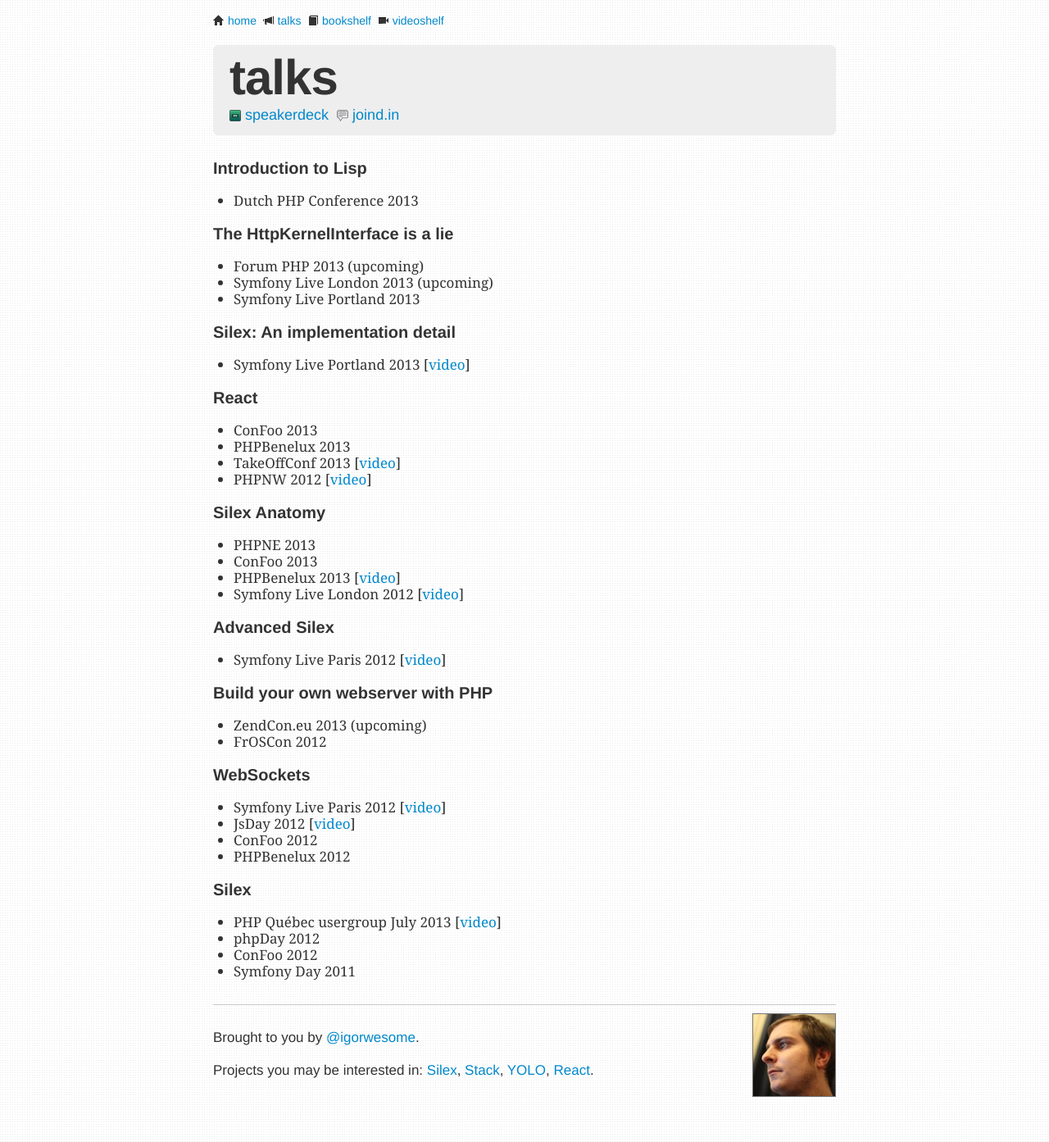
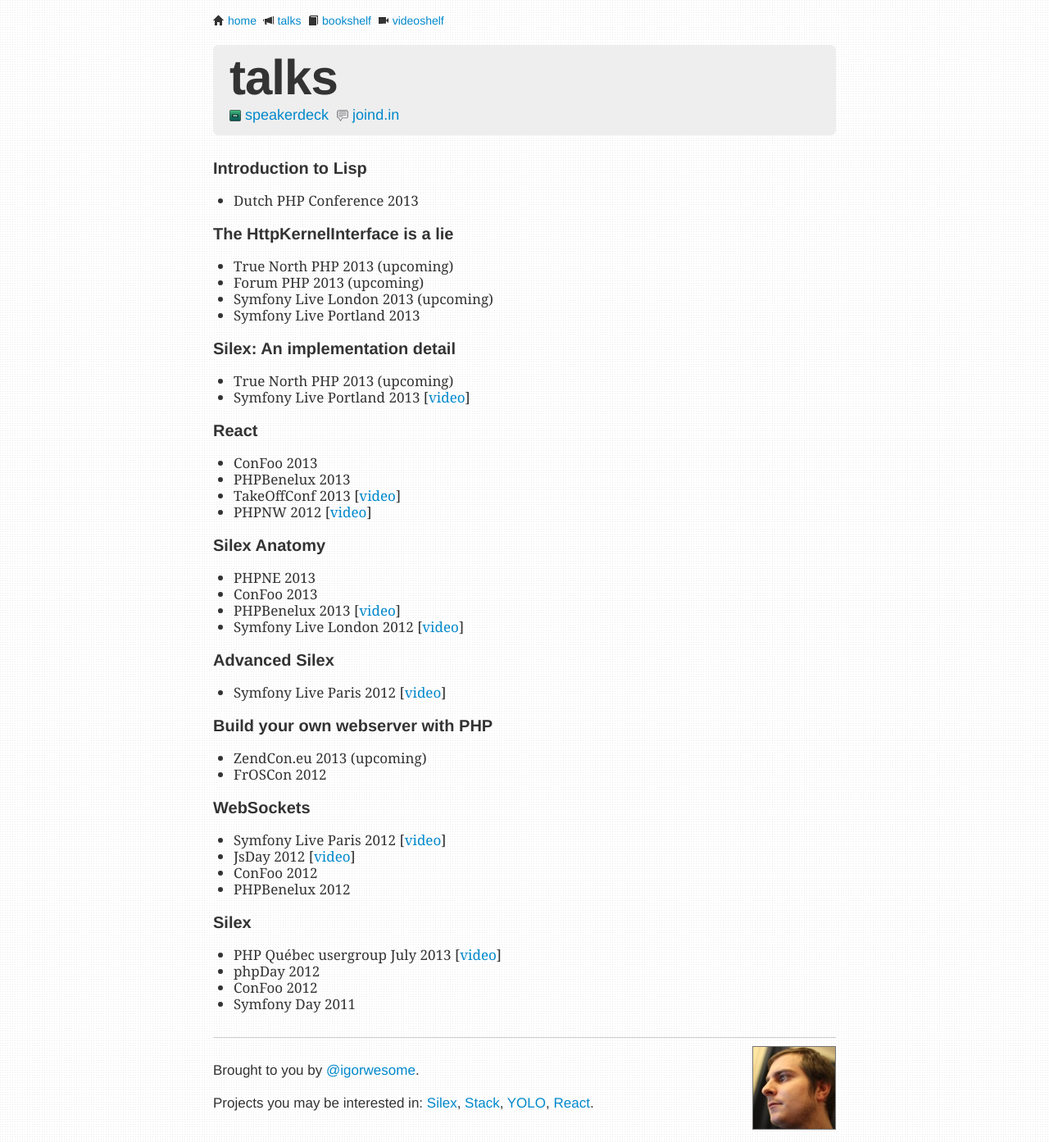
Before and after one commit to igorw/weblog, a Jekyll site: the page built from talks.md, in a window 1280 px wide. Shown: the whole page at 82% size. Built offline with Jekyll 4.4.1, drawn with Linux system fonts in a browser that asks for light colours; Markdown is read by kramdown in place of the engine named in the settings.

Commit message:
Add upcoming true north talks

```diff
--- a/talks.md
+++ b/talks.md
@@ -17,12 +17,14 @@
 
 ### The HttpKernelInterface is a lie
 
+* True North PHP 2013 (upcoming)
 * Forum PHP 2013 (upcoming)
 * Symfony Live London 2013 (upcoming)
 * Symfony Live Portland 2013
 
 ### Silex: An implementation detail
 
+* True North PHP 2013 (upcoming)
 * Symfony Live Portland 2013 [[video](http://www.youtube.com/watch?v=bTawx0TGIj8)]
 
 ### React
```
